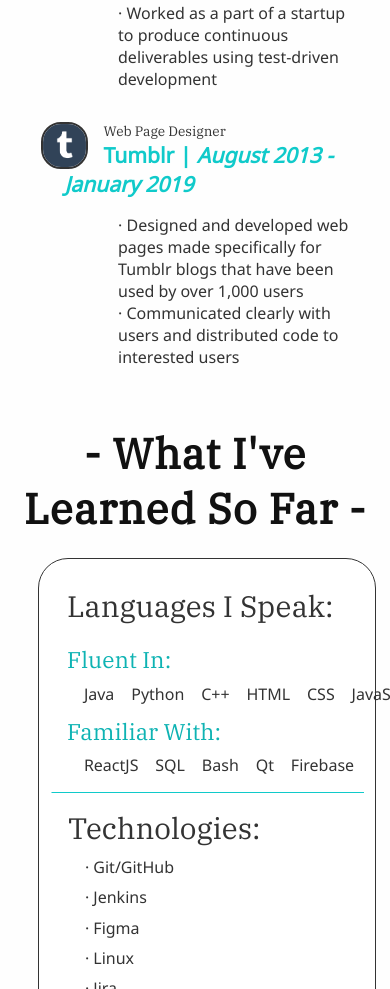
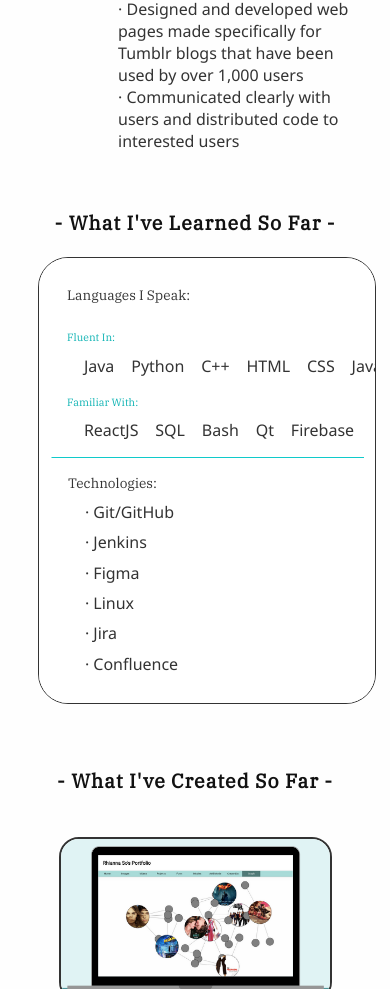
Before and after one commit to rhiannaso/rhiannaso.github.io, a React (Create React App) app: page / in a window 390 px wide. Shown: the part 1866-2855 px from the top of the page. Built offline with nearby package versions, Linux system fonts and the light colour scheme; a web font is replaced by a local one.

Commit message:
Minor mobile optimizations

```diff
--- a/src/App.css
+++ b/src/App.css
@@ -217,14 +217,14 @@ a {
 
 .comp-subtitle {
   color: #10CACA;
-  font-size: 2.5vh;
+  font-size: 2.5vmin;
   font-weight: bold;
   font-family: 'Noto Sans', sans-serif;
 }
 
 .date {
   color: #10CACA;
-  font-size: 2.5vh;
+  font-size: 2.5vmin;
   font-weight: bold;
   font-family: 'Noto Sans', sans-serif;
   font-style: italic;
@@ -256,19 +256,20 @@ a {
   color: #333;
   display: flex;
   flex-direction: row;
+  overflow: auto;
 }
 
 .skills-head {
   color: #333;
   font-family: 'IBM Plex Serif', serif;
-  font-size: 3.5vh;
+  font-size: 3.5vmin;
   margin-bottom: 8px;
 }
 
 .skills-subhead {
   color: #0EB3B3;
   font-family: 'IBM Plex Serif', serif;
-  font-size: 2.7vh;
+  font-size: 2.7vmin;
 }
 
 .lang-sect {
@@ -310,7 +311,7 @@ a {
   letter-spacing: 1px;
   color: #111;
   font-weight: bold;
-  font-size: 5vh;
+  font-size: 5vmin;
   font-family: 'IBM Plex Serif', serif;
 }
 
@@ -705,3 +706,21 @@ a {
     align-content: center;
   }
 }
+
+@media only screen and (max-width: 350px) {
+  #landing {
+    grid-template-rows: 45% 55%;
+  }
+
+  .landingImg {
+    height: 75%;
+    margin: 0 auto;
+    align-self: end;
+  }
+
+  .comp-desc {
+    margin-left: 1.5vmin;
+    padding: 16px 0px 0px 36px;
+    color: #333;
+  }
+}
```
